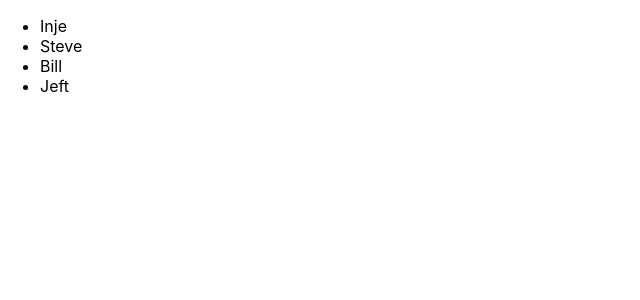
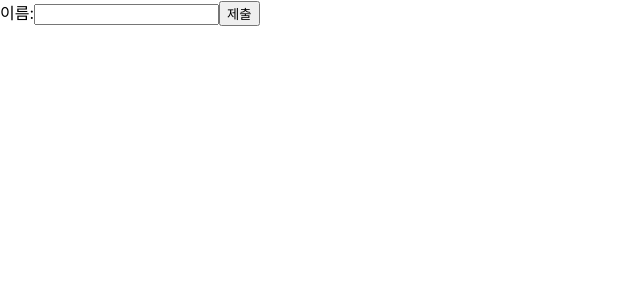
Before and after one commit to leegeonho1/23-react1, a React (Create React App) app: page / in a window 1280 px wide. Shown: the top 300 px of the page, without its empty margins (0-640 px from the left). Built offline with nearby package versions, Linux system fonts and the light colour scheme.

Commit message:
0504_2교시

```diff
--- /dev/null
+++ b/src/chapter_11/SignUp.jsx
@@ -0,0 +1,26 @@
+import React, { useState } from "react";
+
+function SigUp(props) {
+    const [name, setName] = useState("");
+
+    const handleChangeName = (event) => {
+        setName(event.target.value);
+    };
+
+    const handleSubmit = (event) => {
+        alert(`이름: ${name}`);
+        event.preventDefault();
+    };
+
+    return (
+        <form onSubmit={handleSubmit}>
+            <label>
+                이름:
+                <input type="text" value={name} onChange={handleChangeName} />
+            </label>
+            <button type="sumbit">제출</button>
+        </form>
+    );
+}
+
+export default SigUp;
--- a/src/index.js
+++ b/src/index.js
@@ -14,10 +14,11 @@ import ConfirmButton from './chapter_08/ConfirmButton';
 import Toolbar from './chapter_09/Toolbar';
 import LandingPage from './chapter_09/LandingPage';
 import AttendanceBook from './chapter_10/AttendanceBook';
+import SigUp from './chapter_11/SignUp';
 
 ReactDOM.render(
   <React.StrictMode>
-    <AttendanceBook/>
+    <SigUp/>
   </React.StrictMode>,
   document.getElementById('root')
 );
```
